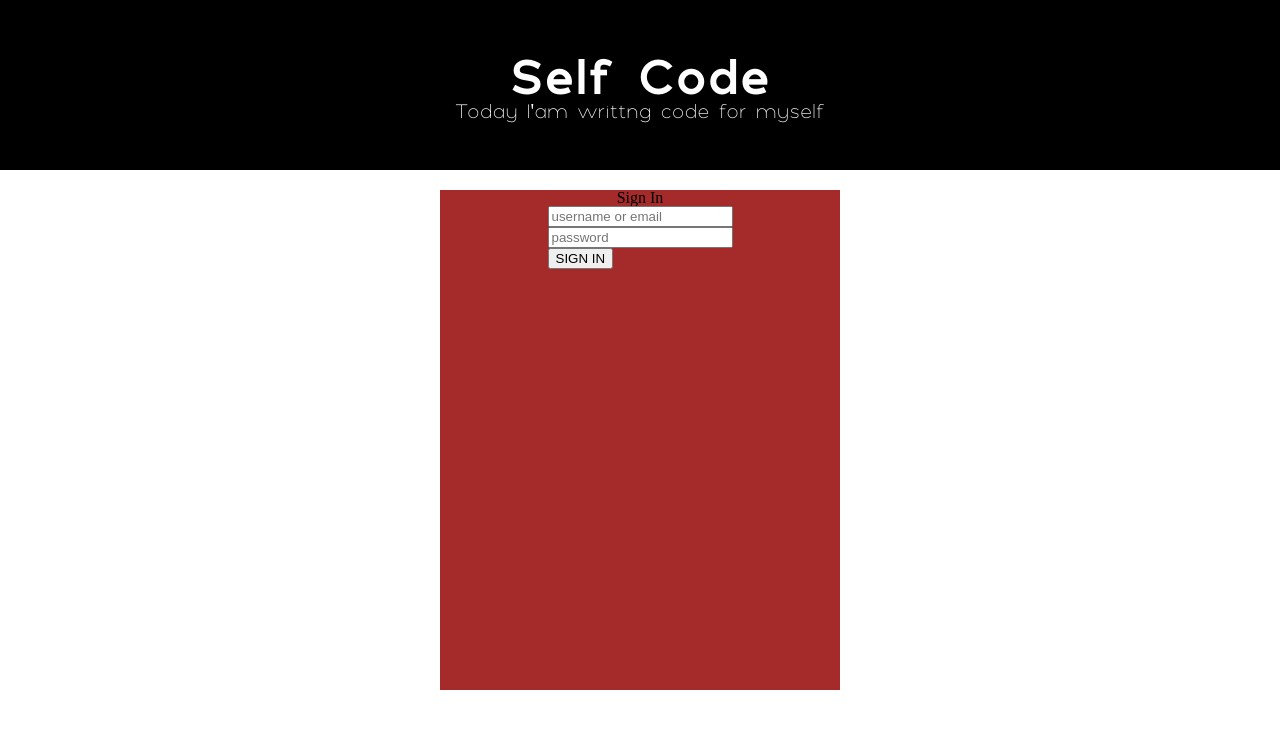
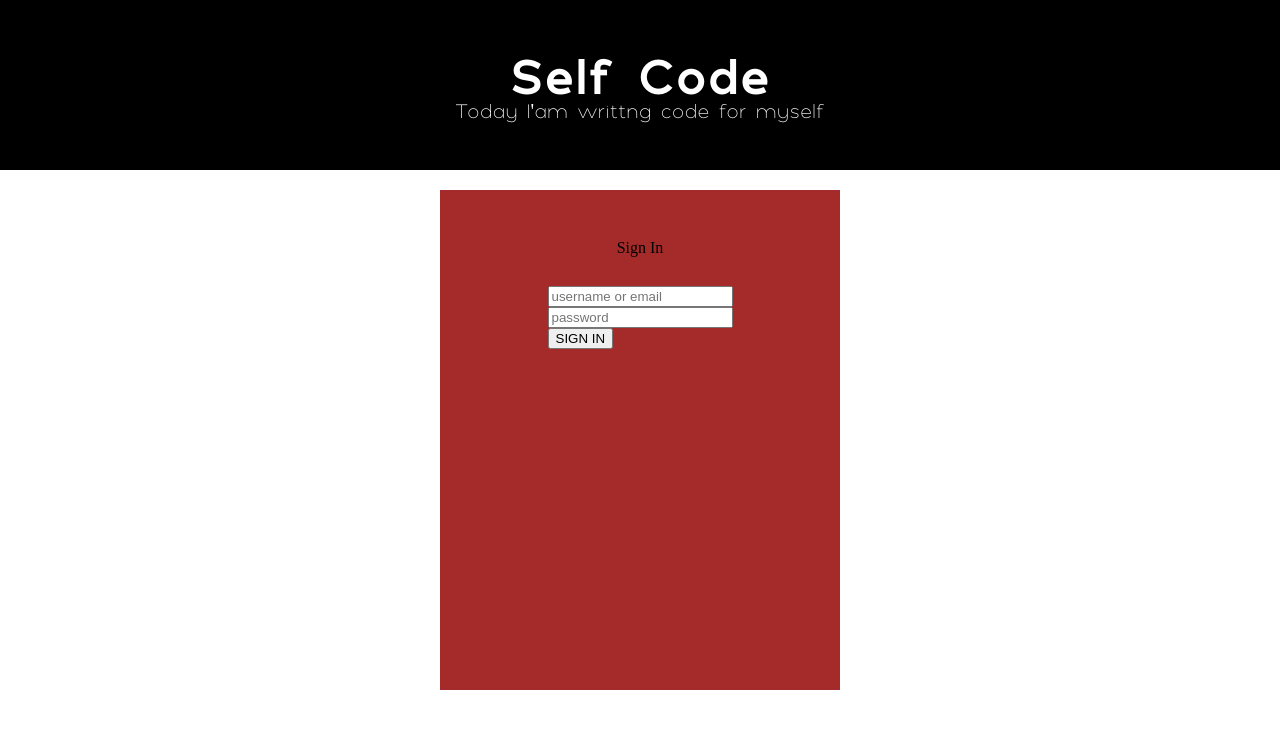
Before and after one commit to abuyako/Self-Code, a PHP site: page / in a window 1280 px wide. Shown: the top 729 px of the page. Run offline with PHP 8.4, Linux system fonts and the light colour scheme.

Commit message:
Styling the login-form positon

```diff
--- a/assets/css/login-form.css
+++ b/assets/css/login-form.css
@@ -11,3 +11,9 @@
     flex-direction: column;
     align-items: center;
 }
+.login-forms h1 {
+    margin-top: 50px;
+}
+.login-forms form {
+    margin-top: 30px;
+}
```
